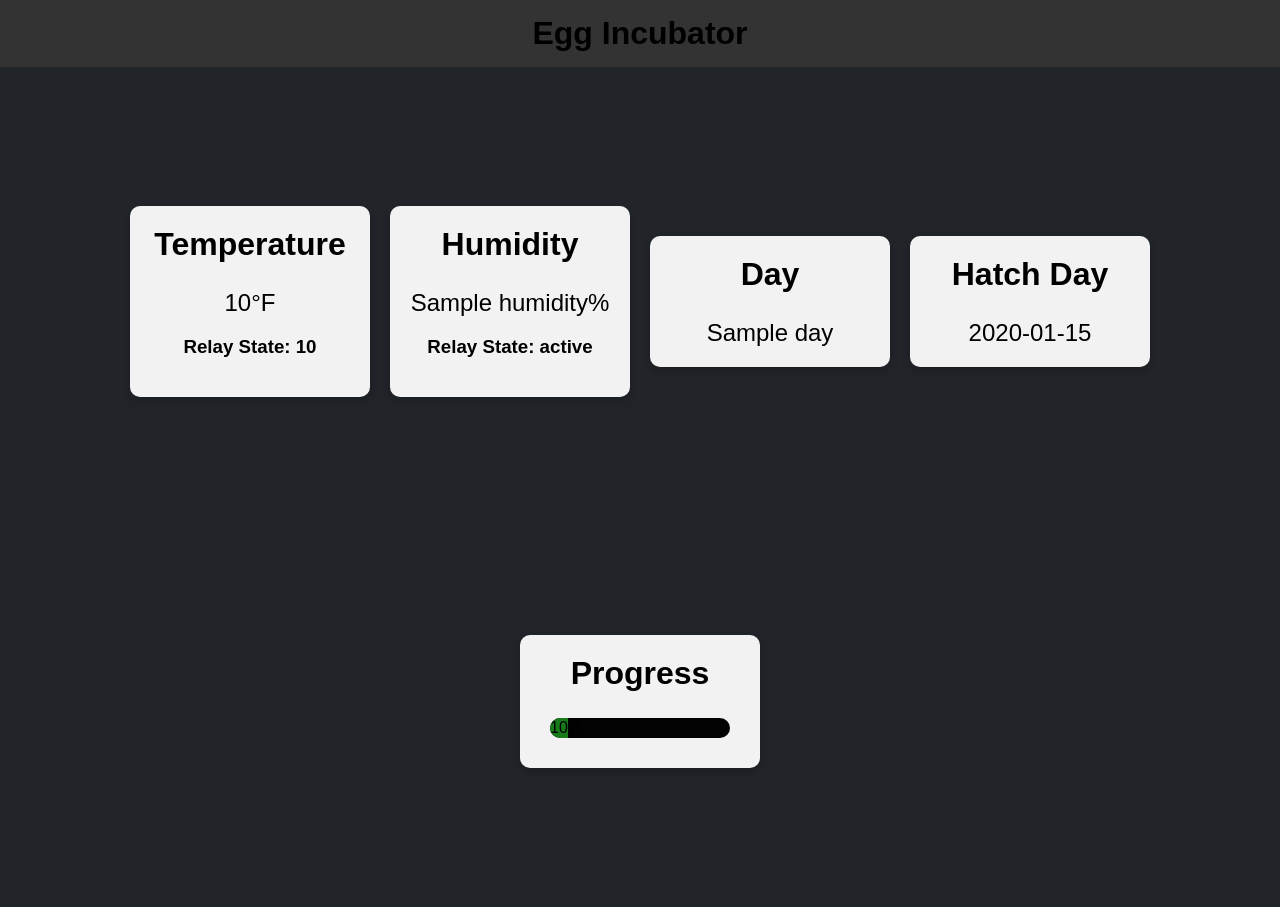
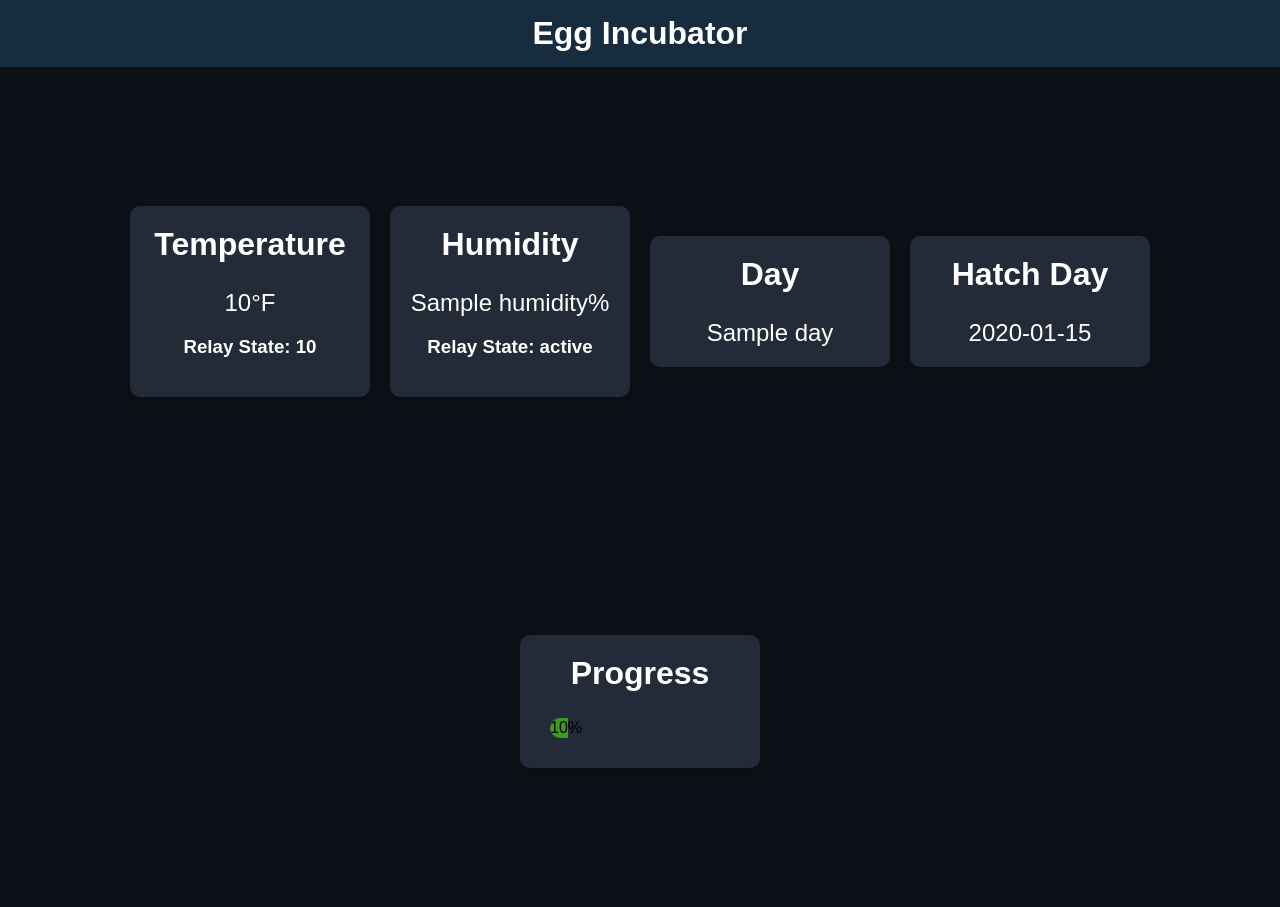
Before and after one commit to rrobert45/Egg_App, a Flask app: template templates/index.html in a window 1280 px wide. Run offline with Flask 2, Linux system fonts and the light colour scheme; the template is opened without the code that fills it: most values are stand-ins (such as "Sample title", 1, 10 or a date in 2020); parts of the project's set-up code (start-up, migrations or seed data) failed here and were passed over.

Commit message:
Update index.html

```diff
--- a/templates/index.html
+++ b/templates/index.html
@@ -7,13 +7,13 @@
 		body {
 			font-family: Arial, Helvetica, sans-serif;
 			margin: 0;
-			background-color: #212529;
-        	color: #000000;
+			background-color: #0d1117;
+        	color: #fff;
 		}
 
 		header {
-			background-color: #333;
-			color: rgb(0, 0, 0);
+			background-color: #172c3e;
+			color: #fff;
 			padding: 15px;
 			text-align: center;
 		}
@@ -32,7 +32,7 @@
 		}
 
 		.card {
-			background-color: #f2f2f2;
+			background-color: #242b38;
 			border-radius: 10px;
 			box-shadow: 0 4px 8px 0 rgba(0, 0, 0, 0.2);
 			padding: 20px;
@@ -44,15 +44,17 @@
 		.card h2 {
 			font-size: 2em;
 			margin-top: 0;
+			color: #fff;
 		}
 
 		.card p {
 			font-size: 1.5em;
 			margin-bottom: 0;
+			color: #fff;
 		}
 
 		.progress {
-			background-color: #030303;
+			background-color: #242b38;
 			border-radius: 10px;
 			height: 20px;
 			margin: 10px;
@@ -60,11 +62,19 @@
 		}
 
 		.progress-bar {
-			background-color: #197a1c;
+			background-color: #3c9a1f;
 			height: 100%;
 			text-align: center;
 			line-height: 20px;
-			color: rgb(0, 0, 0);
+			color: #000;
+		}
+
+		.relay-on {
+			color: #3c9a1f;
+		}
+
+		.relay-off {
+			color: #f50d1a;
 		}
 	</style>
 </head>
```
